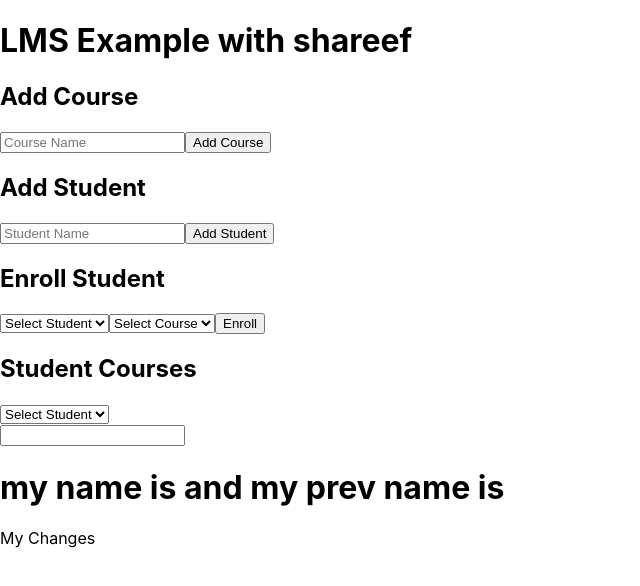
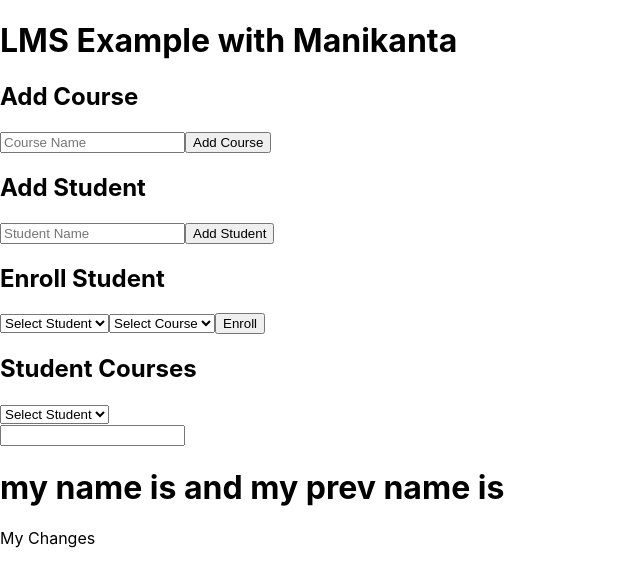
Before and after one commit to AbhiramCheekala/lms-project, a React (Create React App) app: page / in a window 1280 px wide. Shown: the top 586 px of the page, without its empty margins (0-640 px from the left). Built offline with nearby package versions, Linux system fonts and the light colour scheme.

Commit message:
Modification in App.js file

```diff
--- a/src/App.js
+++ b/src/App.js
@@ -18,7 +18,7 @@ const App = () => {
   return (
     <>
     <div>
-      <h1>LMS Example with shareef</h1>
+      <h1>LMS Example with Manikanta</h1>
       <AddCourse />
       <AddStudent />
       <EnrollStudent />
```
